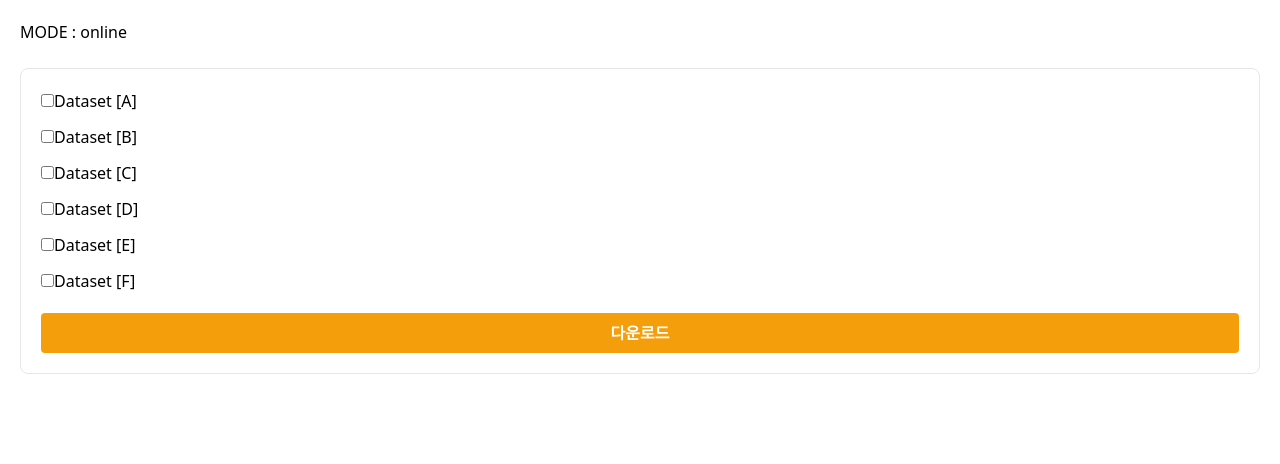
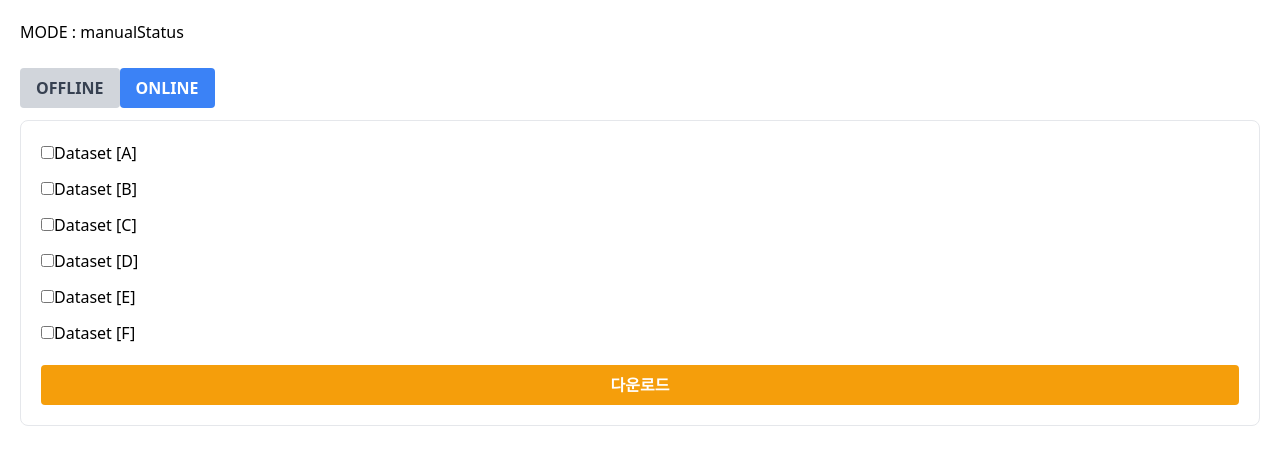
Before and after one commit to ben031/next-pwa, a Next.js app: page /test4 in a window 1280 px wide. Shown: the top 464 px of the page. Built offline with nearby package versions, Linux system fonts and the light colour scheme.

Commit message:
feat: 테스트 페이지4 온/오프라인 상태 따라가도록 세팅

```diff
--- a/next.config.mjs
+++ b/next.config.mjs
@@ -7,7 +7,7 @@ const withSerwist = withSerwistInit({
   swSrc: 'src/worker/sw.ts',
   swDest: 'public/sw.js',
   cacheOnNavigation: true,
-  reloadOnOnline: true,
+  reloadOnOnline: false,
   additionalPrecacheEntries: [
     {
       url: '/',
--- a/src/apis/common/request.ts
+++ b/src/apis/common/request.ts
@@ -1,5 +1,6 @@
 import qs from 'qs';
 import { APIError } from '@/apis/common/ApiError';
+import { store } from '@/stores/store';
 
 interface FetchParams {
   method: Method;
@@ -32,6 +33,8 @@ const request = async <T = any>({
   url,
   config = {},
 }: FetchParams): Promise<T> => {
+  const storeState = store.getState();
+
   const token =
     'Bearer eyJhbGciOiJIUzI1NiIsInR5cCI6IkpXVCJ9.eyJhY2NvdW50SWQiOjE3NiwiYWNjb3VudEhpc3RvcnlJZCI6MjQyNywic2VydmljZSI6IkJPU19XRUIiLCJpYXQiOjE3MjIyMTQ3OTR9.-VVhi0WEw2dP4TOWRTLOc093E9Bu9F5hYRjaTGsmGMY';
 
@@ -39,6 +42,9 @@ const request = async <T = any>({
     ...defaultHeaders,
     ...config.headers,
     ...(token ? { Authorization: token } : {}),
+    ...(storeState?.network.manualStatus === 'online'
+      ? {}
+      : { 'offline-mode': 'true' }),
   };
 
   const params = queryParams
@@ -53,7 +59,18 @@ const request = async <T = any>({
     ...config,
   };
 
-  const response = await fetch(fullUrl, fetchConfig);
+  const controller = new AbortController();
+
+  if (storeState?.network.manualStatus !== 'online') {
+    setTimeout(() => {
+      controller.abort();
+    }, 1);
+  }
+
+  const response = await fetch(fullUrl, {
+    ...fetchConfig,
+    signal: controller.signal,
+  });
 
   if (!response.ok) {
     handleResponseError(response);
--- a/src/app/test4/page.tsx
+++ b/src/app/test4/page.tsx
@@ -1,12 +1,20 @@
 'use client';
 
 import { useEffect, useState } from 'react';
+import { useDispatch, useSelector } from 'react-redux';
 import { getDatasets, updateDatasets } from '@/apis/datasets';
+import { setManualStatus } from '@/stores/networkSlice';
+import { RootState } from '@/stores/store';
 import { cacheData, getCachedData } from '@/utils/cache';
 
 const DATASETS = ['a', 'b', 'c', 'd', 'e', 'f'];
 
 const Test4 = () => {
+  const dispatch = useDispatch();
+  const manualStatus = useSelector(
+    (state: RootState) => state.network.manualStatus
+  );
+
   const [isOfflineMode, setIsOfflineMode] = useState(false);
 
   const [selectedDatasets, setSelectedDatasets] = useState<string[]>([]);
@@ -54,31 +62,33 @@ const Test4 = () => {
     }
   };
 
+  const getButtonClass = (status: string) => {
+    const baseClass = 'px-4 py-2 rounded font-semibold ';
+    if (manualStatus === status) {
+      return `${baseClass} bg-blue-500 text-white`;
+    } else {
+      return `${baseClass} bg-gray-300 text-gray-700 hover:bg-gray-400`;
+    }
+  };
+  const handleManualStatusChange = (status: 'online' | 'offline') => {
+    if (navigator.serviceWorker.controller) {
+      navigator.serviceWorker.controller.postMessage({
+        type: 'SET_MANUAL_STATUS',
+        payload: status,
+      });
+    }
+  };
+
   useEffect(() => {
-    const handleOnline = () => setIsOfflineMode(false);
-    const handleOffline = () => setIsOfflineMode(true);
-
-    window.addEventListener('online', handleOnline);
-    window.addEventListener('offline', handleOffline);
-
-    setIsOfflineMode(!window.navigator.onLine);
-
     // 오프라인인 경우 캐시 데이터 불러오기(저장 및 수정 메서드에서 캐시 업데이트 진행중)
-    if (!window.navigator.onLine) {
+    if (manualStatus === 'offline') {
       const syncOfflineCacheData = async () => {
         const data = await getCachedData('selected-datasets');
-
         setDownloadDatasetsRenderer((data?.[0] as any) || []);
       };
-
       syncOfflineCacheData();
     }
-
-    return () => {
-      window.removeEventListener('online', handleOnline);
-      window.removeEventListener('offline', handleOffline);
-    };
-  }, []);
+  }, [manualStatus]);
 
   useEffect(() => {
     if (!downloadDatasets.length) {
@@ -103,10 +113,68 @@ const Test4 = () => {
     setDownload();
   }, [downloadDatasets]);
 
+  useEffect(() => {
+    const handleServiceWorkerMessage = (event: MessageEvent) => {
+      if (event.data) {
+        switch (event.data.type) {
+          case 'MANUAL_STATUS_UPDATED':
+            dispatch(
+              setManualStatus(
+                (event.data.payload as boolean) ? 'offline' : 'online'
+              )
+            );
+            break;
+          default:
+            break;
+        }
+      }
+    };
+    const offlineEventListener = () => {
+      console.log('offline ?????>>>>');
+
+      navigator.serviceWorker.controller?.postMessage({ payload: 'offline' });
+    };
+    const onlineEventListener = () => {
+      console.log('online ?????>>>>');
+
+      navigator.serviceWorker.controller?.postMessage({ payload: 'online' });
+    };
+
+    window.addEventListener('online', onlineEventListener);
+    window.addEventListener('offline', offlineEventListener);
+    navigator.serviceWorker.addEventListener(
+      'message',
+      handleServiceWorkerMessage
+    );
+
+    return () => {
+      navigator.serviceWorker.removeEventListener(
+        'message',
+        handleServiceWorkerMessage
+      );
+      window.removeEventListener('online', onlineEventListener);
+      window.removeEventListener('offline', offlineEventListener);
+    };
+  }, [dispatch]);
+
   return (
     <div className="p-5 flex flex-col gap-3">
-      <h2 className="mb-3">MODE : {isOfflineMode ? 'offline' : 'online'}</h2>
-      {!isOfflineMode && (
+      <h2 className="mb-3">MODE : manualStatus</h2>
+      <div>
+        <button
+          className={getButtonClass('offline')}
+          onClick={() => handleManualStatusChange('offline')}
+        >
+          OFFLINE
+        </button>
+        <button
+          className={getButtonClass('online')}
+          onClick={() => handleManualStatusChange('online')}
+        >
+          ONLINE
+        </button>
+      </div>
+      {manualStatus !== 'offline' && (
         <form
           className="p-5 border rounded-lg"
           style={{ display: 'flex', flexDirection: 'column', gap: '12px' }}
```
Also changed, not shown: src/worker/sw.ts (+26 -6 lines).
